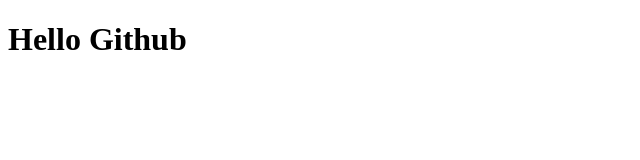
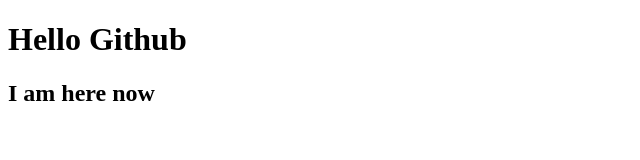
Before and after one commit to rexyzhoang/html_learn1ng, a plain HTML site: page index.html in a window 1280 px wide. Shown: the whole page, without its empty margins (0-640 px from the left). Drawn offline with Linux system fonts and the light colour scheme.

Commit message:
I am moving forward ..

```diff
--- a/index.html
+++ b/index.html
@@ -5,5 +5,6 @@
 
 <body>
     <h1>Hello Github</h1>
+    <h2>I am here now</h2>
 </body>
 </html>
```
